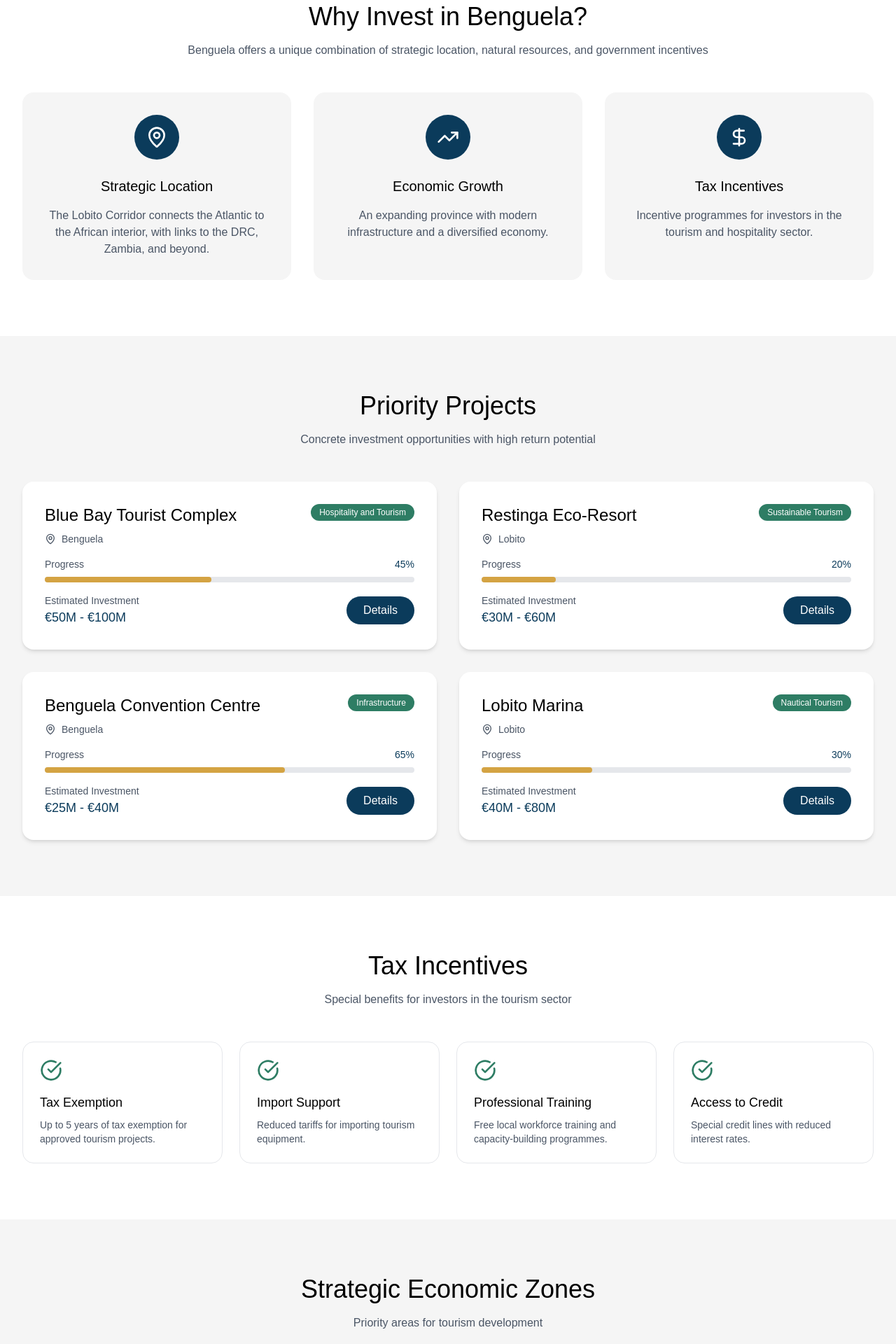
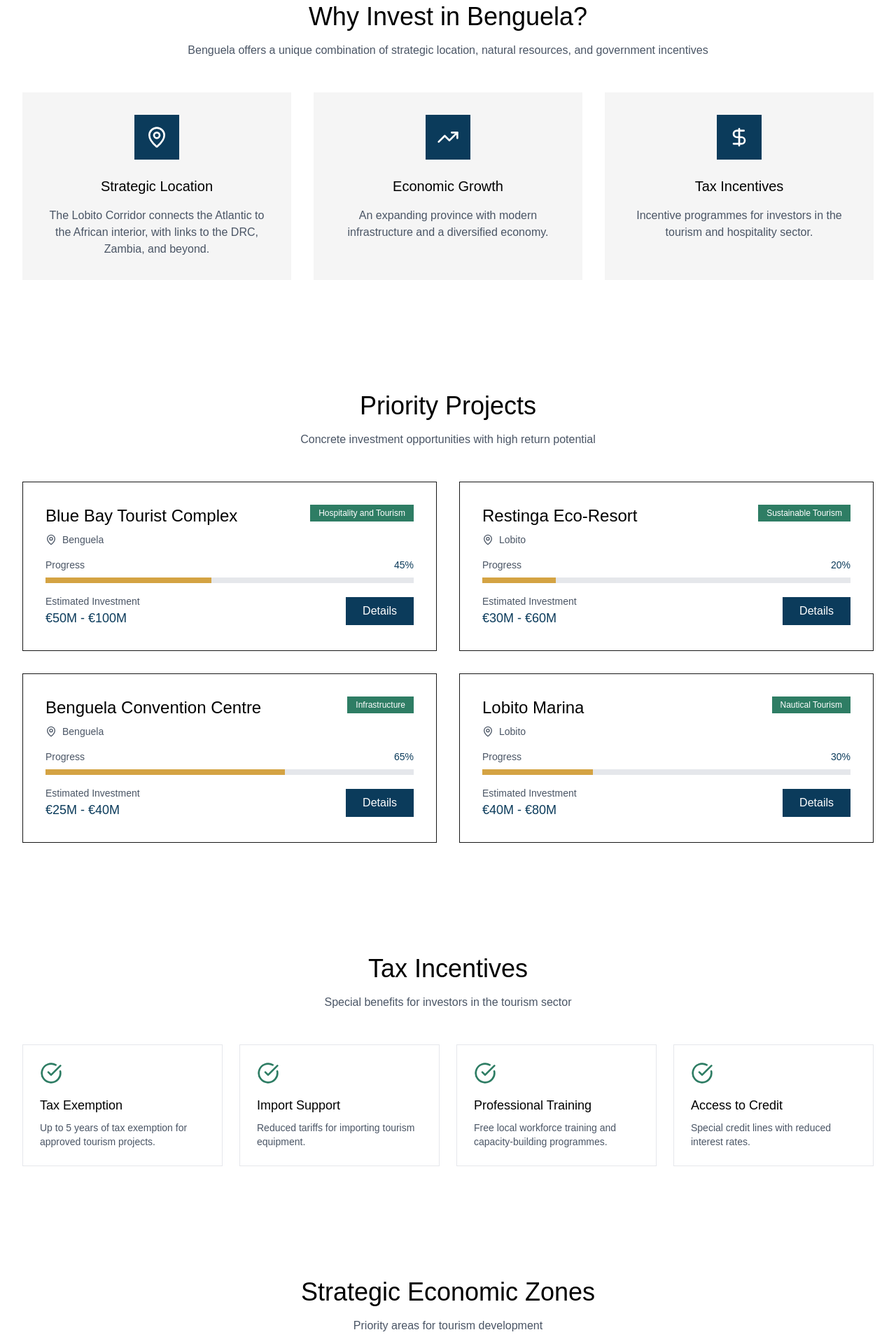
Before and after one commit to leandroleonard/ombaka-go, a Next.js app: page /en/investir in a window 1280 px wide. Shown: the part 540-2460 px from the top of the page at 70% size. Built offline with nearby package versions, Linux system fonts and the light colour scheme.

Commit message:
removi bordar e sombras desnecessarias

```diff
--- a/src/app/[lang]/investir/_components/InvestmentClient.tsx
+++ b/src/app/[lang]/investir/_components/InvestmentClient.tsx
@@ -134,8 +134,8 @@
                             { icon: <TrendingUp className="w-8 h-8 text-white" />, title: labels.whyGrowthTitle, desc: labels.whyGrowthDesc },
                             { icon: <DollarSign className="w-8 h-8 text-white" />, title: labels.whyFiscalTitle, desc: labels.whyFiscalDesc },
                         ].map((item, i) => (
-                            <div key={i} className="text-center p-8 bg-[#F5F5F5] rounded-2xl">
-                                <div className="inline-flex items-center justify-center w-16 h-16 bg-[#0B3B5B] rounded-full mb-6">
+                            <div key={i} className="text-center p-8 bg-[#F5F5F5] ">
+                                <div className="inline-flex items-center justify-center w-16 h-16 bg-[#0B3B5B]  mb-6">
                                     {item.icon}
                                 </div>
                                 <h3 className="text-xl mb-4 text-black" style={{ fontFamily: 'Poppins, sans-serif' }}>
@@ -149,7 +149,7 @@
             </section>
 
             {/* Priority Projects */}
-            <section className="py-20 bg-[#F5F5F5]">
+            <section className="py-20 bg-[#fff]">
                 <div className="max-w-7xl mx-auto px-4 sm:px-6 lg:px-8">
                     <div className="text-center mb-12">
                         <h2 className="text-4xl text-black mb-4" style={{ fontFamily: 'Montserrat, sans-serif' }}>
@@ -160,7 +160,7 @@
 
                     <div className="grid grid-cols-1 md:grid-cols-2 gap-8">
                         {projects.map((project, index) => (
-                            <div key={index} className="bg-white p-8 rounded-2xl shadow-md">
+                            <div key={index} className="bg-white border p-8">
                                 <div className="flex items-start justify-between mb-4">
                                     <div>
                                         <h3 className="text-2xl mb-2 text-black" style={{ fontFamily: 'Poppins, sans-serif' }}>
@@ -171,7 +171,7 @@
                                             <span>{project.location}</span>
                                         </div>
                                     </div>
-                                    <span className="bg-[#2E7D64] text-white px-3 py-1 rounded-full text-xs whitespace-nowrap ml-2">
+                                    <span className="bg-[#2E7D64] text-white px-3 py-1  text-xs whitespace-nowrap ml-2">
                                         {project.sector}
                                     </span>
                                 </div>
@@ -181,9 +181,9 @@
                                         <span className="text-gray-600">{labels.progressLabel}</span>
                                         <span className="text-[#0B3B5B]">{project.progress}%</span>
                                     </div>
-                                    <div className="w-full bg-gray-200 rounded-full h-2">
+                                    <div className="w-full bg-gray-200  h-2">
                                         <div
-                                            className="bg-[#D4A343] h-2 rounded-full transition-all"
+                                            className="bg-[#D4A343] h-2  transition-all"
                                             style={{ width: `${project.progress}%` }}
                                         />
                                     </div>
@@ -194,7 +194,7 @@
                                         <p className="text-sm text-gray-600">{labels.investmentLabel}</p>
                                         <p className="text-lg text-[#0B3B5B]">{project.investment}</p>
                                     </div>
-                                    <button className="bg-[#0B3B5B] text-white px-6 py-2 rounded-full hover:bg-[#094158] transition-colors">
+                                    <button className="bg-[#0B3B5B] text-white px-6 py-2  hover:bg-[#094158] transition-colors">
                                         {labels.detailsButton}
                                     </button>
                                 </div>
@@ -218,7 +218,7 @@
                         {incentives.map((incentive, index) => (
                             <div
                                 key={index}
-                                className="p-6 border border-gray-200 rounded-2xl hover:border-[#D4A343] transition-colors"
+                                className="p-6 border border-gray-200  hover:border-[#D4A343] transition-colors"
                             >
                                 <CheckCircle className="w-8 h-8 text-[#2E7D64] mb-4" />
                                 <h4 className="text-lg mb-2 text-black" style={{ fontFamily: 'Poppins, sans-serif' }}>
@@ -232,7 +232,7 @@
             </section>
 
             {/* Economic Zones */}
-            <section className="py-20 bg-[#F5F5F5]">
+            <section className="py-20 bg-[#FFF]">
                 <div className="max-w-7xl mx-auto px-4 sm:px-6 lg:px-8">
                     <div className="text-center mb-12">
                         <h2 className="text-4xl text-black mb-4" style={{ fontFamily: 'Montserrat, sans-serif' }}>
@@ -243,7 +243,7 @@
 
                     <div className="grid grid-cols-1 md:grid-cols-3 gap-8 mb-8">
                         {zones.map((zone, index) => (
-                            <div key={index} className="bg-white p-8 rounded-2xl shadow-md">
+                            <div key={index} className="bg-white border p-8 ">
                                 <Building className="w-12 h-12 text-[#0B3B5B] mb-4" />
                                 <h3 className="text-2xl mb-2 text-black" style={{ fontFamily: 'Poppins, sans-serif' }}>
                                     {zone.name}
@@ -254,7 +254,7 @@
                         ))}
                     </div>
 
-                    <div className="bg-white rounded-2xl shadow-lg h-96 flex items-center justify-center">
+                    <div className="bg-white  h-96 flex items-center justify-center">
                         <div className="text-center">
                             <MapPin className="w-16 h-16 mx-auto mb-4 text-gray-300" />
                             <p className="text-gray-500">{labels.zonesMapPlaceholder}</p>
@@ -283,7 +283,7 @@
                                     value={formData.name}
                                     onChange={handleChange}
                                     placeholder={labels.formNamePlaceholder}
-                                    className="w-full px-4 py-3 border border-gray-300 rounded-xl focus:outline-none focus:border-[#D4A343]"
+                                    className="w-full px-4 py-3 border border-gray-300 focus:outline-none focus:border-[#D4A343]"
                                 />
                             </div>
                             <div>
@@ -294,7 +294,7 @@
                                     value={formData.email}
                                     onChange={handleChange}
                                     placeholder={labels.formEmailPlaceholder}
-                                    className="w-full px-4 py-3 border border-gray-300 rounded-xl focus:outline-none focus:border-[#D4A343]"
+                                    className="w-full px-4 py-3 border border-gray-300  focus:outline-none focus:border-[#D4A343]"
                                 />
                             </div>
                         </div>
@@ -308,7 +308,7 @@
                                     value={formData.company}
                                     onChange={handleChange}
                                     placeholder={labels.formCompanyPlaceholder}
-                                    className="w-full px-4 py-3 border border-gray-300 rounded-xl focus:outline-none focus:border-[#D4A343]"
+                                    className="w-full px-4 py-3 border border-gray-300  focus:outline-none focus:border-[#D4A343]"
                                 />
                             </div>
                             <div>
@@ -319,7 +319,7 @@
                                     value={formData.phone}
                                     onChange={handleChange}
                                     placeholder={labels.formPhonePlaceholder}
-                                    className="w-full px-4 py-3 border border-gray-300 rounded-xl focus:outline-none focus:border-[#D4A343]"
+                                    className="w-full px-4 py-3 border border-gray-300  focus:outline-none focus:border-[#D4A343]"
                                 />
                             </div>
                         </div>
@@ -330,7 +330,7 @@
                                 name="sector"
                                 value={formData.sector}
                                 onChange={handleChange}
-                                className="w-full px-4 py-3 border border-gray-300 rounded-xl focus:outline-none focus:border-[#D4A343]"
+                                className="w-full px-4 py-3 border border-gray-300  focus:outline-none focus:border-[#D4A343]"
                             >
                                 {labels.formSectorOptions.map((option, i) => (
                                     <option key={i}>{option}</option>
@@ -346,14 +346,14 @@
                                 value={formData.message}
                                 onChange={handleChange}
                                 placeholder={labels.formMessagePlaceholder}
-                                className="w-full px-4 py-3 border border-gray-300 rounded-xl focus:outline-none focus:border-[#D4A343]"
+                                className="w-full px-4 py-3 border border-gray-300  focus:outline-none focus:border-[#D4A343]"
                             />
                         </div>
 
                         <div className="text-center">
                             <button
                                 type="submit"
-                                className="bg-[#D4A343] text-white px-12 py-4 rounded-full hover:bg-[#c89338] transition-colors text-lg"
+                                className="bg-[#D4A343] text-white px-12 py-4  hover:bg-[#c89338] transition-colors text-lg"
                             >
                                 {labels.formSubmit}
                             </button>
```
Also changed, not shown: src/app/[lang]/contacto/_components/ContactClient.tsx (+13 -13 lines).
